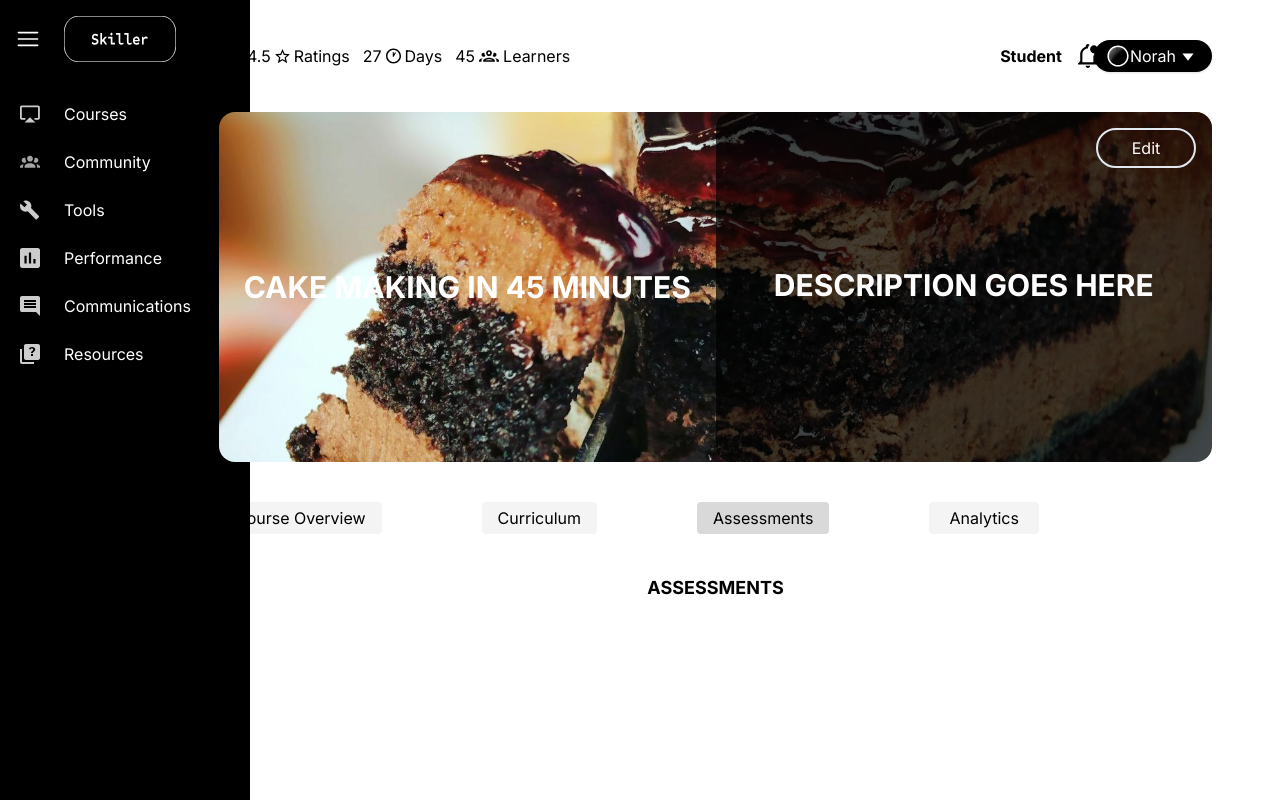
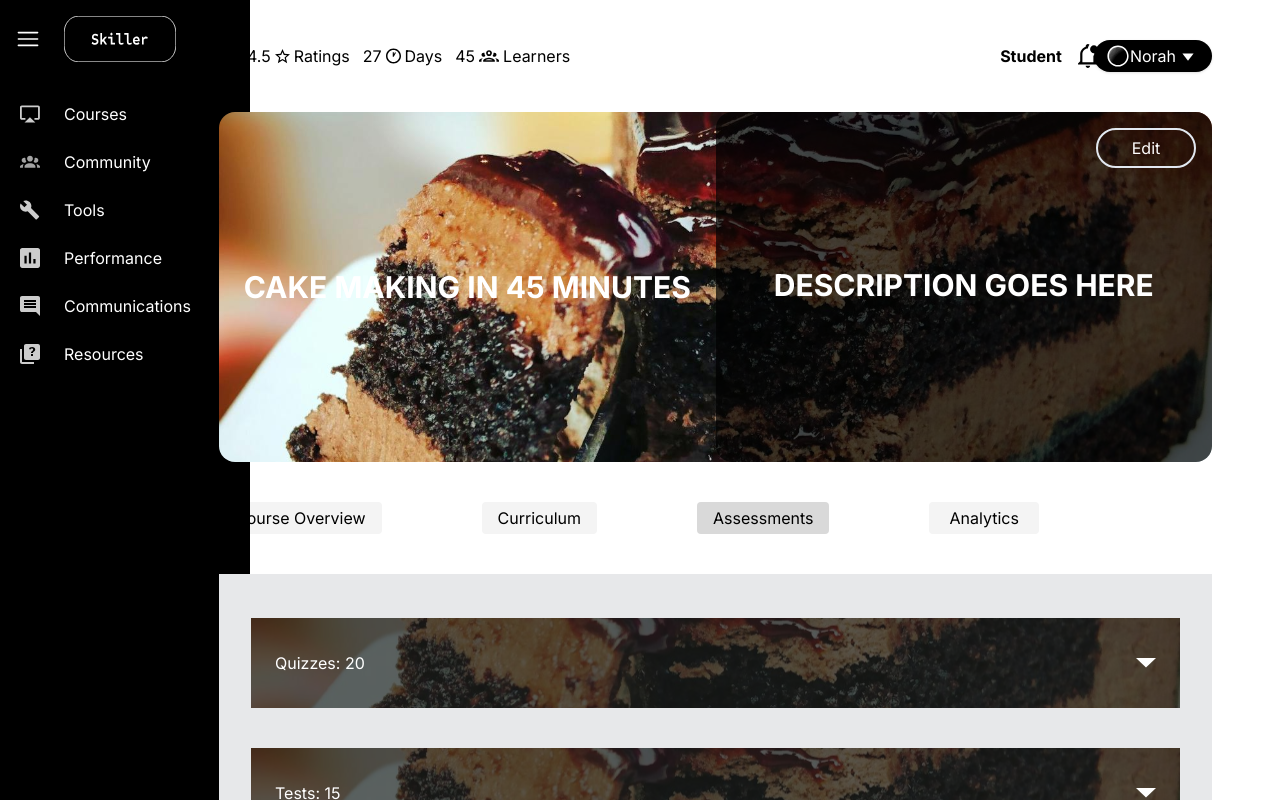
Before and after one commit to marks-eduhub/skiller-frontend, a Next.js app: page /tutor/dashboard/courses in a window 1280 px wide. Both pictures are taken after a click on the element "Assessments". Shown: the top 800 px of the page. Built offline with nearby package versions, Linux system fonts and the light colour scheme.

Commit message:
assessements tab

```diff
--- /dev/null
+++ b/components/Tutor/dashboard/analytics.tsx
@@ -0,0 +1,8 @@
+import React from 'react'
+
+ const Analytics = () => {
+  return (
+    <div>analytics</div>
+  )
+}
+export default Analytics
--- /dev/null
+++ b/components/Tutor/dashboard/assessments.tsx
@@ -0,0 +1,86 @@
+import React, { useState } from "react";
+import Image from "next/image";
+
+const Assessments = () => {
+  const quizzes = [
+    "Quiz 1: (Quiz Title)",
+    "Quiz 2: (Quiz Title)",
+    "Quiz 3: (Quiz Title)",
+    "Quiz 4: (Quiz Title)",
+    "Quiz 5: (Quiz Title)",
+    "Quiz 6: (Quiz Title)",
+    "Quiz 7: (Quiz Title)",
+    "Quiz 8: (Quiz Title)",
+  ];
+  const [isOpen, setIsOpen] = useState(false);
+
+  const toggleQuizList = () => {
+    setIsOpen(!isOpen);
+  };
+
+  return (
+    <div className="relative w-full bg-[#E7E8EA] px-8 pt-1 pb-7">
+      <div className="relative w-full mt-10">
+        <div
+          className="relative h-[90px] bg-cover bg-center"
+          style={{ backgroundImage: `url("/cake.svg")` }}
+        >
+          <div className="absolute inset-0 bg-[#1a1b1ab0] flex items-center justify-between px-6">
+            <h1 className="text-white">Quizzes: {isOpen ? quizzes.length : 20}</h1>
+            <div onClick={toggleQuizList} className="cursor-pointer">
+              <Image
+                src="/drop.svg"
+                alt="toggle"
+                width={20}
+                height={20}
+                className={`transition-transform duration-200 transform ${isOpen ? "rotate-180" : ""}`}
+              />
+            </div>
+          </div>
+        </div>
+        {isOpen && (
+          <div className="bg-gray-300 p-4 space-y-2">
+            {quizzes.map((quiz, index) => (
+              <div key={index} className="bg-gray-400 p-4 flex justify-between items-center">
+                <span className="text-white">{quiz}</span>
+                <div className="flex items-center space-x-2">
+                  <div className="bg-white text-gray-800 px-3 py-1 rounded flex items-center cursor-pointer">
+                    <Image src="/pluss.svg" alt="plus" width={10} height={10} />
+                    <span className="ml-2 text-sm font-semibold">Content</span>
+                  </div>
+                  <Image src="/drop.svg" alt="toggle" width={15} height={15} />
+                </div>
+              </div>
+            ))}
+          </div>
+        )}
+      </div>
+
+      <div className="relative w-full mt-10">
+        <div
+          className="relative h-[90px] bg-cover bg-center"
+          style={{ backgroundImage: `url("/cake.svg")` }}
+        >
+          <div className="absolute inset-0 bg-[#1a1b1ab0] flex items-center justify-between px-6">
+            <h1 className="text-white">Tests: 15</h1>
+            <Image src="/drop.svg" alt="plus" width={20} height={20} />
+          </div>
+        </div>
+      </div>
+
+      <div className="relative w-full mt-10">
+        <div
+          className="relative h-[90px] bg-cover bg-center"
+          style={{ backgroundImage: `url("/cake.svg")` }}
+        >
+          <div className="absolute inset-0 bg-[#1a1b1ab0] flex items-center justify-between px-6">
+            <h1 className="text-white">Challenges: 10</h1>
+            <Image src="/drop.svg" alt="plus" width={20} height={20} />
+          </div>
+        </div>
+      </div>
+    </div>
+  );
+};
+
+export default Assessments;
--- a/components/Tutor/dashboard/courses.tsx
+++ b/components/Tutor/dashboard/courses.tsx
@@ -5,6 +5,8 @@ import Overview from "./overview";
 import Image from "next/image";
 import TutorNav from "./tutor-nav";
 import Link from "next/link";
+import Assessments from "./assessments";
+import Analytics from "./analytics";
 
 const CoursePage = () => {
   const [Tab, setTab] = useState("Course Overview");
@@ -109,9 +111,8 @@ const CoursePage = () => {
 
       {Tab === "Course Overview" && <Overview />}
 
-      {Tab === "Assessments" &&
-      <div className="items-center font-bold flex justify-center text-lg">ASSESSMENTS</div>}
-      {Tab === "Analytics" && <div className="items-center font-bold flex justify-center text-lg">ANALYTICS</div>}
+      {Tab === "Assessments" && <Assessments />}
+      {Tab === "Analytics" && <Analytics />}
     </div>
   );
 };
```
